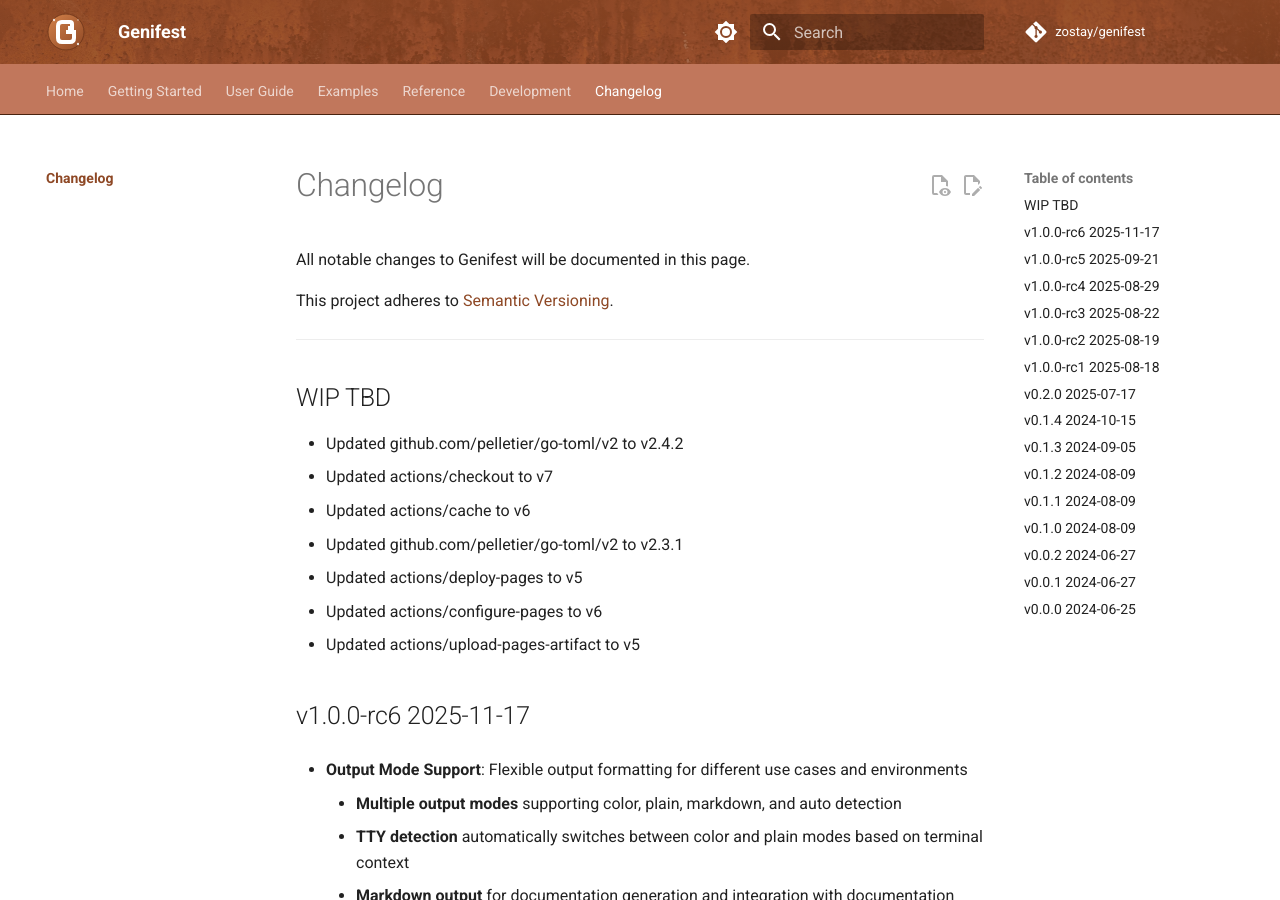
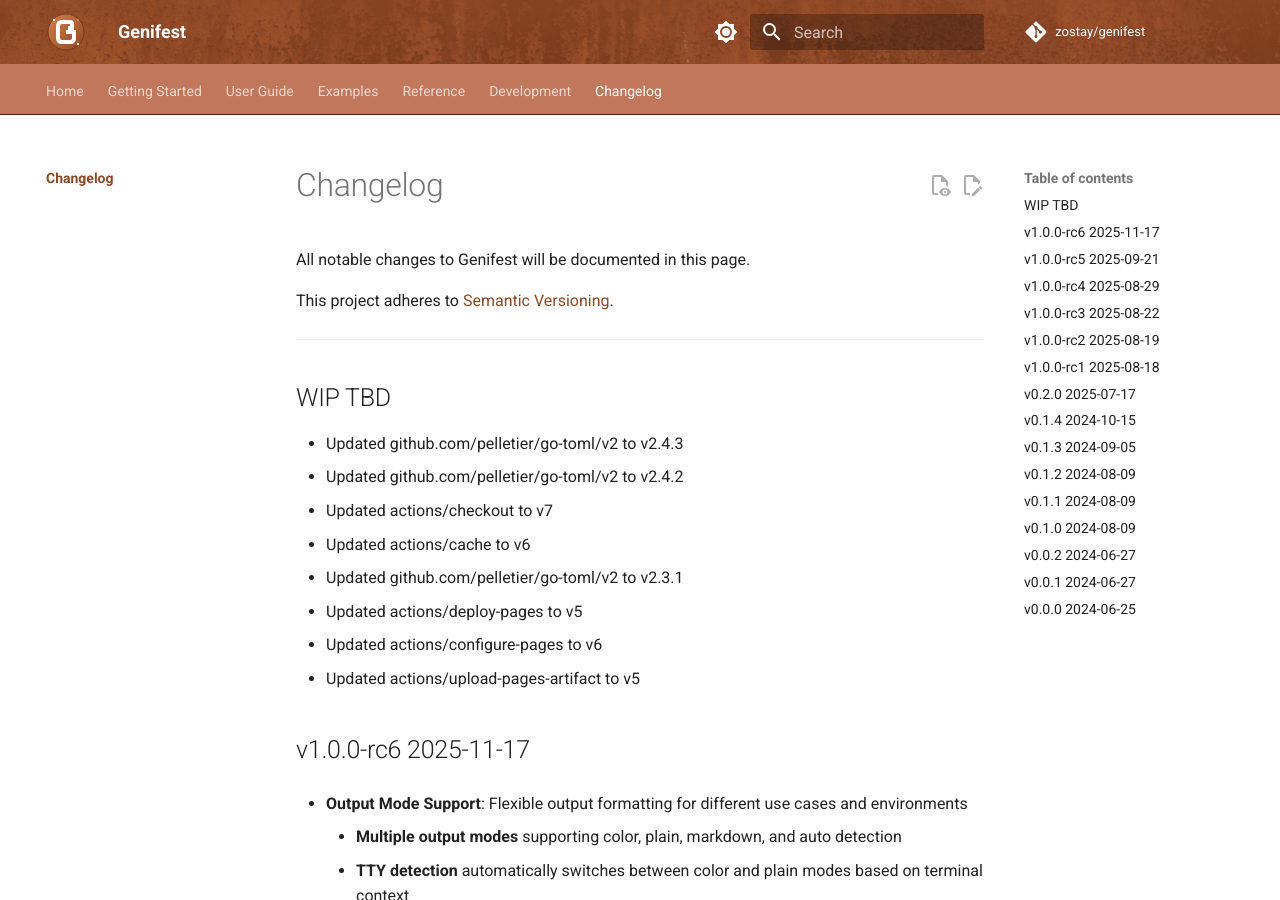
Before and after one commit to zostay/genifest, an MkDocs documentation site: the page built from docs/changelog.md, in a window 1280 px wide and 900 px high. Built offline with MkDocs 1.6.1 and Material for MkDocs 9.7.7, drawn with Linux system fonts in a browser that asks for light colours; comment, search, counter and statistics services are not loaded; the version menu is left out.

Commit message:
docs: update changelog for dependabot sweep 2026-07-06

```diff
--- a/Changes.md
+++ b/Changes.md
@@ -1,5 +1,6 @@
 ## WIP  TBD
 
+ * Updated github.com/pelletier/go-toml/v2 to v2.4.3
  * Updated github.com/pelletier/go-toml/v2 to v2.4.2
  * Updated actions/checkout to v7
  * Updated actions/cache to v6
```
